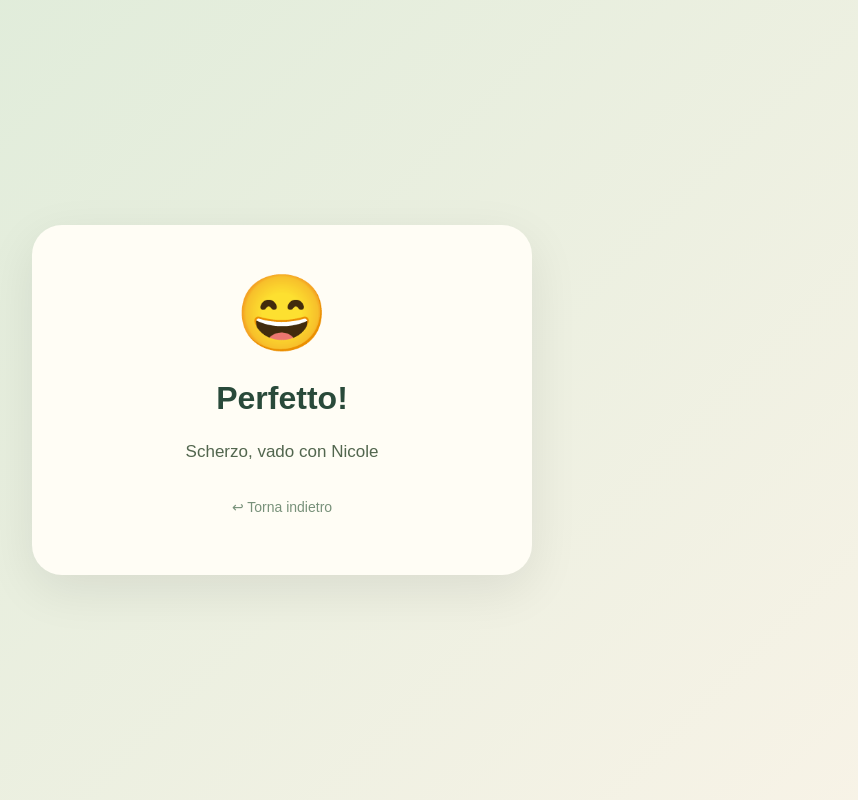
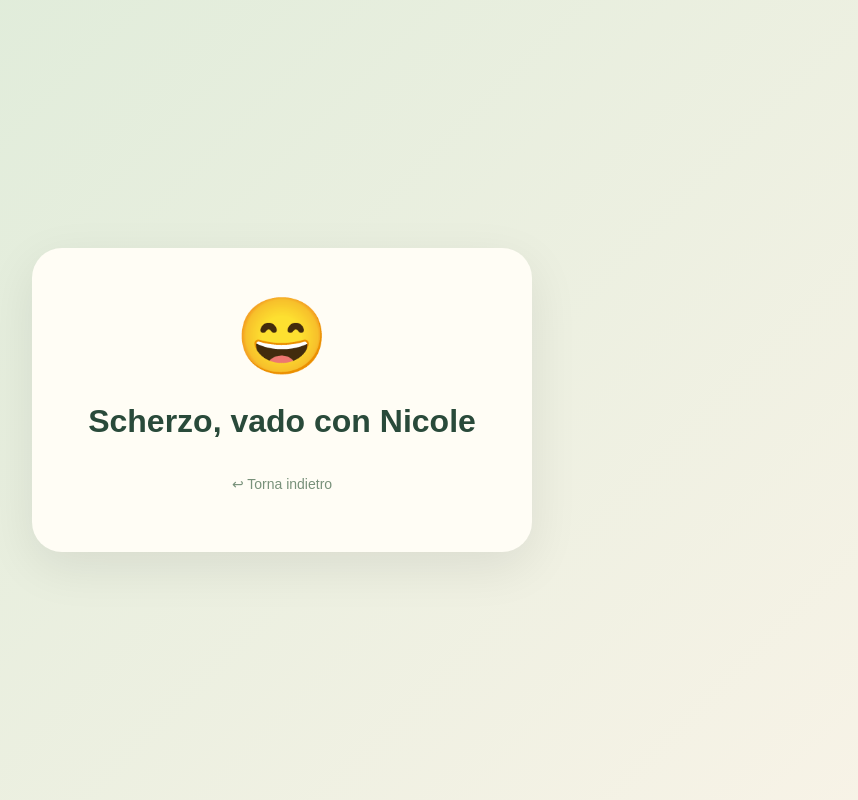
Before and after one commit to gabnech8/invito, a plain HTML site: page index.html in a window 1280 px wide. Both pictures are taken after a click on the button "Ovvio". Shown: the whole page, without its empty margins (358-1216 px from the left). Drawn offline with Linux system fonts and the light colour scheme.

Commit message:
Update title text based on acceptance condition

```diff
--- a/index.html
+++ b/index.html
@@ -170,14 +170,10 @@
 
             if (accettato) {
                 document.getElementById("reazione").textContent = "😄";
-                document.getElementById("titolo").textContent = "Perfetto!";
-                document.getElementById("messaggio").textContent =
-                    "Scherzo, vado con Nicole";
+                document.getElementById("titolo").textContent = "Scherzo, vado con Nicole";
             } else {
                 document.getElementById("reazione").textContent = "🤨";
-                document.getElementById("titolo").textContent = "Ah, capisco...";
-                document.getElementById("messaggio").textContent =
-                    "🤨";
+
             }
         }
 
```
